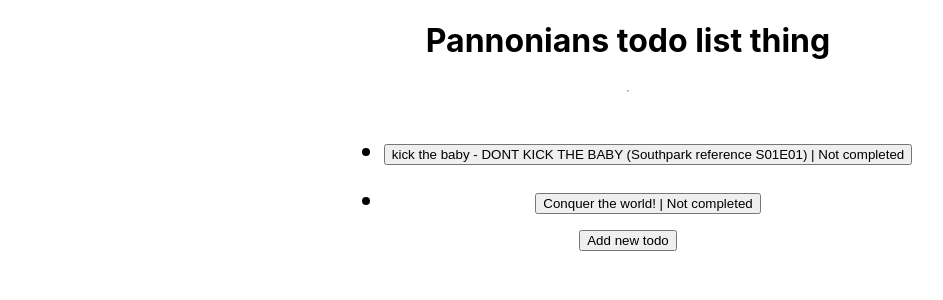
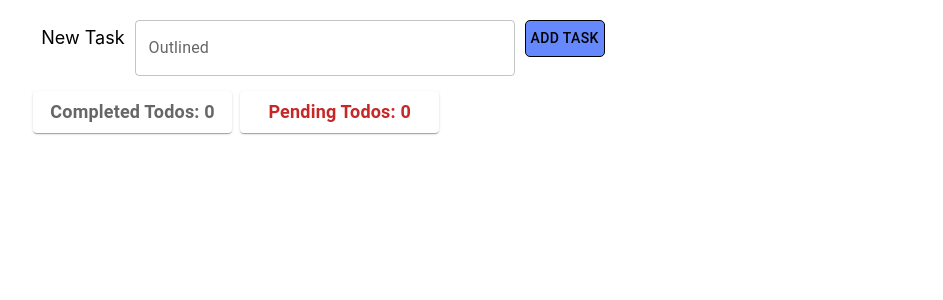
Before and after one commit to Pannonians/pannonians.js, a React (Create React App) app in the folder apps/todo-ts/: page / in a window 1280 px wide. Shown: the top 300 px of the page, without its empty margins (12-955 px from the left). Built offline with nearby package versions, Linux system fonts and the light colour scheme.

Commit message:
done todo-ts app

```diff
--- a/apps/todo-ts/src/App.tsx
+++ b/apps/todo-ts/src/App.tsx
@@ -1,112 +1,17 @@
 import React from "react";
 import "./App.css";
-import { useState } from "react";
+import AddTask from "../src/features/AddTask";
+import TodoList from "../src/features/TodoList";
+import AllTodoItems from "../src/features/AllTodoItems"
 
-type Todo = {
-  todo: string;
-  id: number;
-  completed: boolean;
-};
-
-type TodoList = {
-  title: string;
-  todos: Todo[];
-};
-
-const initialData: TodoList = {
-  title: "Pannonians todo list thing",
-  todos: [
-    {
-      completed: false,
-      id: 1,
-      todo: "kick the baby - DONT KICK THE BABY (Southpark reference S01E01)",
-    },
-    {
-      completed: false,
-      id: 2,
-      todo: "Conquer the world!",
-    },
-  ],
-};
 
 function App() {
-  const [todoList, setTodoList] = useState<TodoList>(initialData);
-  const [newTodo, setNewTodo] = useState<Todo | null>(null);
 
-  const addTodoItemToTodoList = (todo: Todo) => {
-    setTodoList({
-      title: todoList.title,
-      todos: todoList.todos.concat(todo),
-    });
-    setNewTodo(null);
-  };
-  const handleOnKeyPress = (event: { key: string }) => {
-    if (event.key === "Enter") {
-      if (!newTodo) {
-        alert('no todo?')
-        return
-      }
-      addTodoItemToTodoList(newTodo);
-    }
-  };
-  const markTodoAsCompleted = (todo: Todo) => {
-    const { todos } = todoList;
-    const newTodos = todos.map((t) =>
-      t.id === todo.id ? { ...t, completed: !t.completed } : t
-    );
-
-    setTodoList({
-      ...todoList,
-      todos: newTodos,
-    });
-  };
   return (
     <div className="App">
-      <div
-        style={{
-          display: "flex",
-          flexDirection: "column",
-          justifyContent: "center",
-          alignItems: "center",
-        }}
-      >
-        <h1>{todoList.title}</h1>
-        <hr />
-        <ul style={{ maxWidth: 600 }}>
-          {todoList.todos.map((todo) => (
-            <li style={{ fontSize: 24, cursor: "pointer", marginTop: 20 }}>
-              <button onClick={() => markTodoAsCompleted(todo)}>
-                {todo.todo} | {todo.completed ? "Completed" : "Not completed"}
-              </button>
-            </li>
-          ))}
-        </ul>
-        {!newTodo && (
-          <button
-            onClick={(event) =>
-              setNewTodo({
-                id: todoList.todos.length + 1,
-                completed: false,
-                todo: "",
-              })
-            }
-          >
-            Add new todo
-          </button>
-        )}
-        {newTodo && (
-          <input
-            onKeyPress={handleOnKeyPress}
-            value={newTodo.todo}
-            onChange={(event) =>
-              setNewTodo({
-                ...newTodo,
-                todo: event.target.value,
-              })
-            }
-          />
-        )}
-      </div>
+      <AddTask />
+      <TodoList />
+      <AllTodoItems />
     </div>
   );
 }
--- /dev/null
+++ b/apps/todo-ts/src/features/AddTask.tsx
@@ -0,0 +1,61 @@
+import React, { useState } from "react";
+import Button from '@mui/material/Button';
+import { useDispatch } from "react-redux";
+import { addTodo } from "./todoSlice";
+import TextField from '@mui/material/TextField';
+
+
+const AddTask = () => {
+  const [value, setValue] = useState("");
+
+  const dispatch = useDispatch();
+
+  const onSubmit: React.FormEventHandler<HTMLFormElement> = (event) => {
+    event.preventDefault();
+    dispatch(addTodo({
+		text: value,
+    completed: false,
+    id: Date.now()
+	}))
+	setValue("");
+  };
+
+  return (
+    <form onSubmit={onSubmit}  style={{marginTop: "20px", marginLeft: "35px", fontSize:"22px", maxWidth: '600px'}}>
+      <label style={{fontSize: "18px", textDecoration: "bold", paddingTop: "10px"}}>
+		  New Task
+	  </label>
+      <
+        TextField id="outlined-basic" label="Outlined" variant="outlined"
+        type="text"
+        placeholder="Add todo..."
+        value={value}
+        onChange={(event) => setValue(event.target.value)}
+		style={{
+			borderRadius: "5px",
+			borderColor: "black",
+			color: "black",
+			fontSize: "20px",
+			marginLeft: "10px",
+			width: "380px"
+		}}
+      />
+
+    <Button variant="outlined"
+	    type="submit"
+	    style={{
+        borderRadius: "5px",
+		borderColor: "black",
+        color: "black",
+        padding: "5px 5px",
+        fontSize: "14px",
+		marginLeft: "10px",
+		backgroundColor: "#6588fc"
+    }}>
+		Add Task
+	</Button>
+    </form>
+  );
+};
+
+export default AddTask;
--- /dev/null
+++ b/apps/todo-ts/src/features/AllTodoItems.tsx
@@ -0,0 +1,46 @@
+import React from "react";
+import { useSelector } from "react-redux";
+import Box from "@mui/material/Box";
+import Paper from "@mui/material/Paper";
+import { Grid, styled } from "@mui/material";
+import { red } from "@mui/material/colors";
+import { selectTodos } from "../store"
+
+
+const AllTodoItems = () => {
+  const allTodos = useSelector(selectTodos);
+  const todosNotCompleted = allTodos.filter((todo) => todo.completed === false);
+  const completedTodos = allTodos.filter((todo) => todo.completed === true);
+
+  const Item = styled(Paper)(({ theme }) => ({
+    ...theme.typography.body2,
+    padding: theme.spacing(1),
+    textAlign: "center",
+    fontSize: "18px",
+    fontWeight: "bold",
+    color: theme.palette.text.secondary,
+  }));
+
+  return (
+    <div>
+      <Box sx={{ flexGrow: 1, marginLeft: "45px" }}>
+        <Grid container spacing={1}>
+          <Grid item xs={2}>
+            <Item>Completed Todos: {completedTodos.length}</Item>
+          </Grid>
+          <Grid item xs={2}>
+            <Item
+              sx={{
+                color: red[800],
+              }}
+            >
+              Pending Todos: {todosNotCompleted.length}
+            </Item>
+          </Grid>
+        </Grid>
+      </Box>
+    </div>
+  );
+};
+
+export default AllTodoItems;
--- /dev/null
+++ b/apps/todo-ts/src/features/TodoItem.tsx
@@ -0,0 +1,51 @@
+import React from "react";
+import { useDispatch } from "react-redux";
+import { toggleComplete, removeTodo, Todo } from "./todoSlice";
+import IconButton from '@mui/material/IconButton';
+import DeleteIcon from '@mui/icons-material/Delete';
+import { Checkbox } from "@mui/material";
+import { red } from "@mui/material/colors";
+
+const TodoItem = ({ id, text, completed }: Todo) => {
+  const dispatch = useDispatch();
+
+  const handleComplete = () => {
+    dispatch(toggleComplete({ id: id, completed: !completed }));
+  };
+
+  const handleDelete = () => {
+    dispatch(removeTodo({ id: id }));
+  };
+
+  return (
+    <div
+      style={{
+        width: "100%",
+        display: "flex",
+        flexDirection: "row",
+        justifyContent: "space-between",
+        padding: "none",
+      }}
+    >
+      <Checkbox
+        defaultChecked
+        color="success"
+        checked={completed}
+        onChange={handleComplete}
+      />
+      {text}
+
+      <IconButton
+        aria-label="delete"
+        sx={{
+          color: red[800],
+        }}
+        onClick={handleDelete}
+      >
+        <DeleteIcon />
+      </IconButton>
+    </div>
+  );
+};
+
+export default TodoItem;
--- /dev/null
+++ b/apps/todo-ts/src/features/TodoList.tsx
@@ -0,0 +1,48 @@
+import React from "react";
+import TodoItem from "./TodoItem";
+import { useSelector } from "react-redux";
+import List from "@mui/material/List";
+import ListItem from "@mui/material/ListItem";
+import Divider from '@mui/material/Divider';
+import { Box, Grid } from "@mui/material";
+import { Todo } from "./todoSlice";
+import { selectTodos } from "../store";
+
+const TodoList = () => {
+  const todos = useSelector(selectTodos);
+
+  return (
+    <Box>
+      <Grid marginTop="15px" marginLeft="15px">
+        <Grid>
+          {todos.map((todo: Todo) => (
+            <List
+              sx={{
+                width: "100%",
+                maxWidth: 600,
+                bgcolor: "background.paper",
+              }}
+            >
+              <ListItem
+                disablePadding
+                sx={{
+                  width: "100%",
+                  maxWidth: 600,
+                }}
+              >
+                <TodoItem
+                  id={todo.id}
+                  text={todo.text}
+                  completed={todo.completed}
+                />
+              </ListItem>
+              <Divider />
+            </List>
+          ))}
+        </Grid>
+      </Grid>
+    </Box>
+  );
+};
+
+export default TodoList;
--- a/apps/todo-ts/src/features/todoSlice.tsx
+++ b/apps/todo-ts/src/features/todoSlice.tsx
@@ -4,13 +4,13 @@ import { createSlice, PayloadAction } from "@reduxjs/toolkit";
 
 
 
-interface Todo {
+export interface Todo {
     text: string;
     id: number;
     completed: boolean;
   }
 
-  interface TodosSliceState {
+  export interface TodosSliceState {
     todos: Todo[];
   }
 
@@ -22,29 +22,24 @@ interface Todo {
     name: "todos",
     initialState,
     reducers: {
-      addTodo: (state, action: PayloadAction<string>) => {
-        state.todos = [
-            ...state.todos,
-            {
-              id: state.todos.length +1,
-              text: action.payload,
-              completed: false,
-            },
-          ];
+      addTodo: (state, action: PayloadAction<Todo>) => {
+        state.todos.push(action.payload)
         },
-        toggleComplete: (state, action: PayloadAction<number>) => {
-            state.todos.map((todo  => {
-              if (todo.id === action.payload) {
+
+        toggleComplete: (state, action: PayloadAction<{completed: boolean; id: number}>) => {
+            state.todos.map((todo)  => {
+              if (todo.id === action.payload.id) {
                 if (todo.completed === true) {
                   todo.completed = false
                 } else {
                   todo.completed = true
                 }
               }
-            }))
+              return todo;
+            })
           },
-        removeTodo: (state, action: PayloadAction<number>) => {
-            state.todos = state.todos.filter(({ id }) => id !== action.payload);
+        removeTodo: (state, action: PayloadAction<{id: number}>) => {
+            state.todos = state.todos.filter(({ id }) => id !== action.payload.id);
           },
         },
       });
--- a/apps/todo-ts/src/store.tsx
+++ b/apps/todo-ts/src/store.tsx
@@ -9,7 +9,9 @@ const store = configureStore({
     },
   });
 
- export type RootState = ReturnType<typeof store.getState>;
+ type RootState = ReturnType<typeof store.getState>;
+ export const selectTodos = (state: RootState) => state.todos.todos;
+
 
 
 
```
Also changed, not shown: package.json (+8 -1 lines), 1 other file (tests, documents, lock files or other folders).
